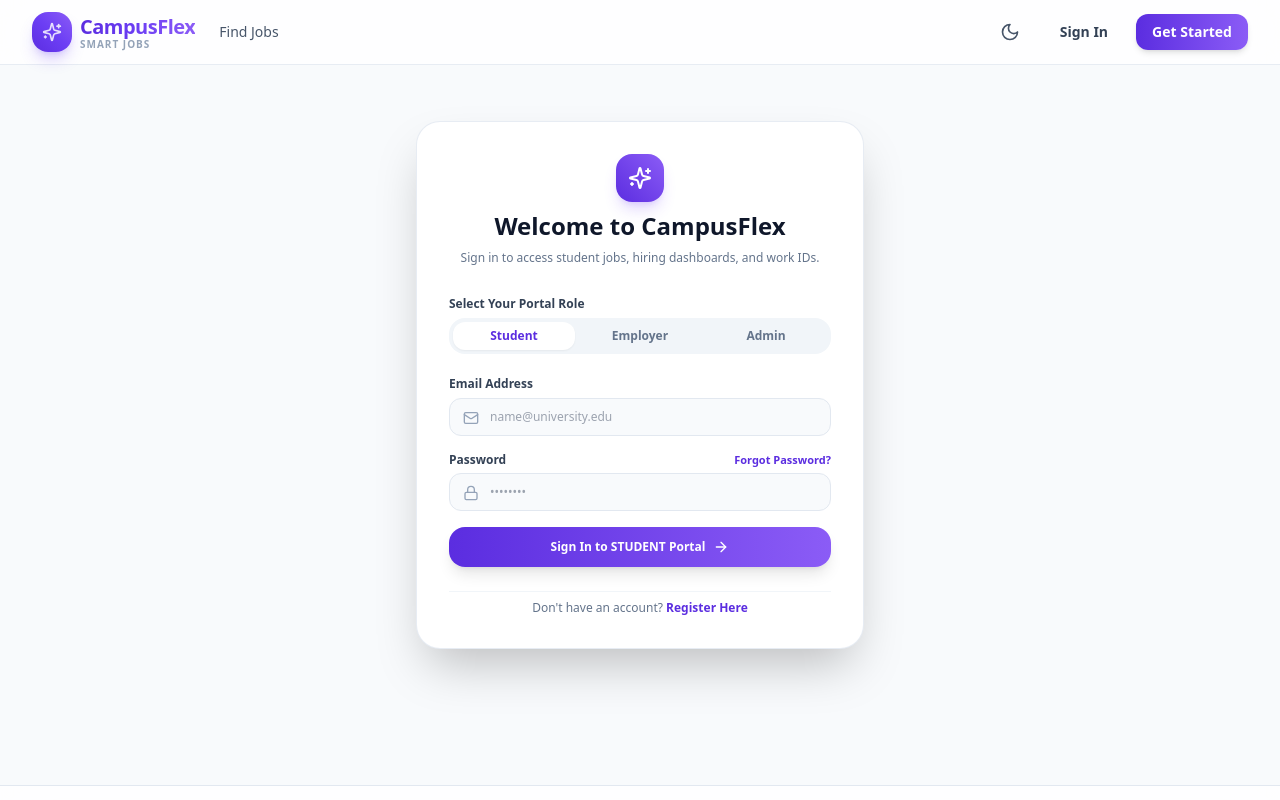
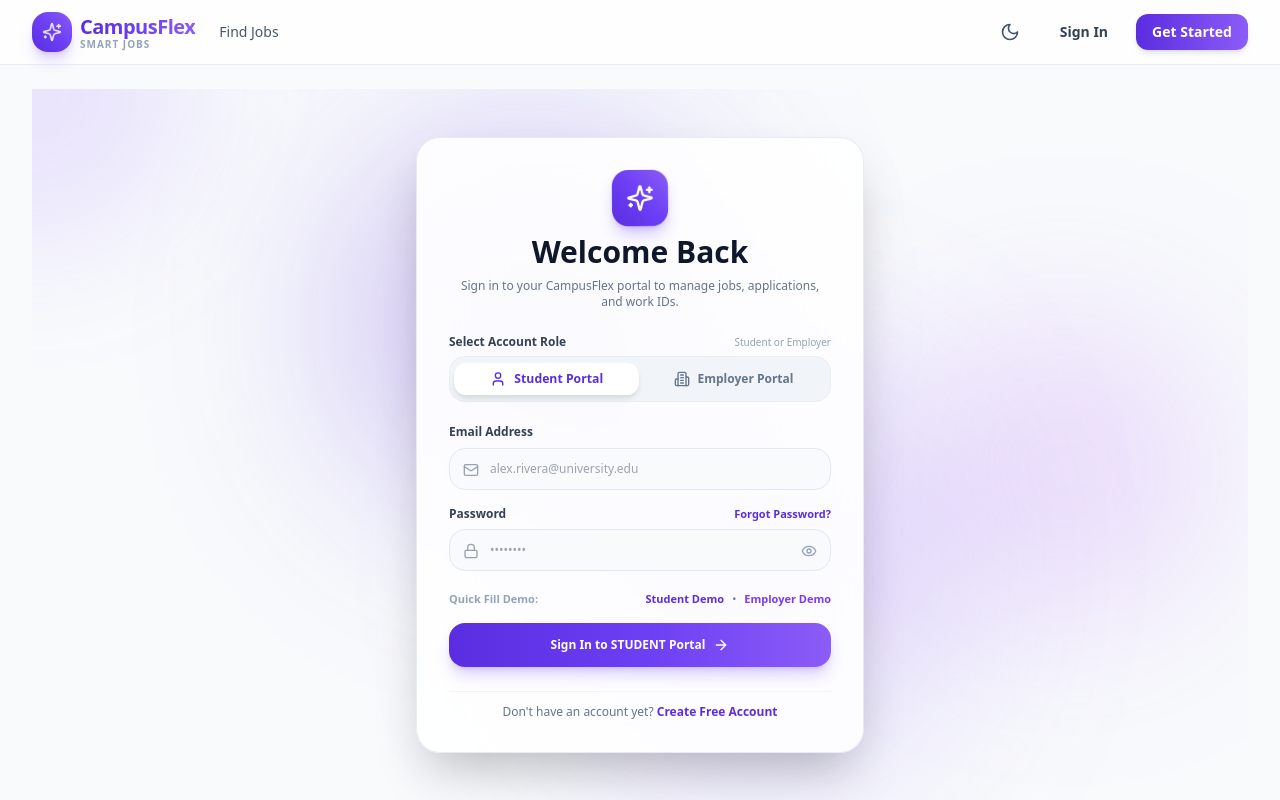
Before and after one commit to naswasanaah-byte/CampusFlex, a Next.js app: page /login in a window 1280 px wide. Shown: the top 800 px of the page. Built offline with nearby package versions, Linux system fonts and the light colour scheme.

Commit message:
Add interactive mouse parallax animation and password toggle to Login page

```diff
--- a/app/login/page.tsx
+++ b/app/login/page.tsx
@@ -1,12 +1,26 @@
 'use client';
 
-import React, { useState } from 'react';
+import React, { useState, useEffect, useRef } from 'react';
 import Link from 'next/link';
 import { useRouter } from 'next/navigation';
 import { useAuthStore } from '@/store/useAuthStore';
 import { UserRole } from '@/types';
-import { Sparkles, Mail, Lock, UserCheck, Building2, ShieldCheck, ArrowRight, AlertCircle, CheckCircle2 } from 'lucide-react';
+import {
+  Sparkles,
+  Mail,
+  Lock,
+  User,
+  Building2,
+  ArrowRight,
+  AlertCircle,
+  CheckCircle2,
+  Eye,
+  EyeOff,
+  Zap,
+  ShieldCheck
+} from 'lucide-react';
 import { Modal } from '@/components/ui/Modal';
+import { motion } from 'framer-motion';
 
 export default function LoginPage() {
   const router = useRouter();
@@ -14,23 +28,49 @@ export default function LoginPage() {
 
   const [email, setEmail] = useState('');
   const [password, setPassword] = useState('');
+  const [showPassword, setShowPassword] = useState(false);
   const [selectedRole, setSelectedRole] = useState<UserRole>('student');
   const [error, setError] = useState('');
   const [forgotModalOpen, setForgotModalOpen] = useState(false);
   const [forgotEmail, setForgotEmail] = useState('');
   const [forgotSent, setForgotSent] = useState(false);
 
+  // Mouse Position Tracking for Interactive Parallax & Glowing Cursor Trail
+  const containerRef = useRef<HTMLDivElement>(null);
+  const [mousePos, setMousePos] = useState({ x: 0, y: 0, normalizedX: 0, normalizedY: 0 });
+
+  const handleMouseMove = (e: React.MouseEvent<HTMLDivElement>) => {
+    if (!containerRef.current) return;
+    const rect = containerRef.current.getBoundingClientRect();
+    const x = e.clientX - rect.left;
+    const y = e.clientY - rect.top;
+    const normalizedX = (x / rect.width - 0.5) * 2; // -1 to 1
+    const normalizedY = (y / rect.height - 0.5) * 2; // -1 to 1
+    setMousePos({ x, y, normalizedX, normalizedY });
+  };
+
   const handleSubmit = (e: React.FormEvent) => {
     e.preventDefault();
     setError('');
+
+    if (!email.trim()) {
+      setError('Please enter your email address.');
+      return;
+    }
 
     const success = login(email, selectedRole);
     if (success) {
       if (selectedRole === 'employer') router.push('/employer/dashboard');
       else router.push('/student/dashboard');
     } else {
-      setError('Invalid email credentials. Please check your details.');
+      setError('Invalid credentials. Please check your email and password.');
     }
+  };
+
+  const handleQuickFillDemo = (demoEmail: string, role: UserRole) => {
+    setEmail(demoEmail);
+    setPassword('password123');
+    setSelectedRole(role);
   };
 
   const handleForgotSubmit = (e: React.FormEvent) => {
@@ -43,75 +83,144 @@ export default function LoginPage() {
   };
 
   return (
-    <div className="max-w-md mx-auto py-8">
-      <div className="bg-white dark:bg-slate-900 rounded-3xl border border-slate-200/80 dark:border-slate-800 p-8 shadow-2xl space-y-6">
+    <div
+      ref={containerRef}
+      onMouseMove={handleMouseMove}
+      className="relative min-h-[85vh] flex items-center justify-center py-12 px-4 overflow-hidden select-none"
+    >
+      {/* 1. MOUSE-FOLLOWING INTERACTIVE GLOWING ORBS & PARALLAX BACKGROUND */}
+      <motion.div
+        animate={{
+          x: mousePos.normalizedX * 40,
+          y: mousePos.normalizedY * 40,
+        }}
+        transition={{ type: 'spring', stiffness: 75, damping: 25 }}
+        className="absolute top-10 left-1/4 w-96 h-96 bg-primary-600/25 rounded-full blur-[100px] pointer-events-none"
+      />
+      <motion.div
+        animate={{
+          x: mousePos.normalizedX * -50,
+          y: mousePos.normalizedY * -50,
+        }}
+        transition={{ type: 'spring', stiffness: 60, damping: 20 }}
+        className="absolute bottom-10 right-1/4 w-96 h-96 bg-secondary-500/25 rounded-full blur-[100px] pointer-events-none"
+      />
+      <motion.div
+        animate={{
+          x: mousePos.normalizedX * 25,
+          y: mousePos.normalizedY * 25,
+        }}
+        transition={{ type: 'spring', stiffness: 90, damping: 30 }}
+        className="absolute top-1/3 right-10 w-72 h-72 bg-purple-500/20 rounded-full blur-[90px] pointer-events-none"
+      />
+
+      {/* Interactive Cursor Spotlight Trail */}
+      <div
+        className="absolute w-80 h-80 bg-primary-400/15 rounded-full blur-3xl pointer-events-none transition-opacity duration-300"
+        style={{
+          left: `${mousePos.x - 160}px`,
+          top: `${mousePos.y - 160}px`,
+        }}
+      />
+
+      {/* 2. 3D CARD CONTAINER WITH MOUSE PARALLAX TILT */}
+      <motion.div
+        style={{
+          transform: `perspective(1000px) rotateX(${mousePos.normalizedY * -4}deg) rotateY(${mousePos.normalizedX * 4}deg)`,
+        }}
+        transition={{ type: 'spring', stiffness: 100, damping: 20 }}
+        className="relative z-10 max-w-md w-full"
+      >
+        <div className="bg-white/90 dark:bg-slate-900/90 backdrop-blur-2xl rounded-3xl border border-slate-200/80 dark:border-slate-800/80 p-8 shadow-2xl space-y-6 transition-all duration-300 hover:shadow-primary-500/10">
 
           {/* Brand Header */}
           <div className="text-center space-y-2">
-          <div className="w-12 h-12 rounded-2xl bg-gradient-to-tr from-primary-600 to-secondary-500 flex items-center justify-center text-white mx-auto shadow-lg shadow-primary-500/20">
-            <Sparkles className="w-6 h-6" />
-          </div>
-          <h2 className="text-2xl font-black text-slate-900 dark:text-slate-100">
-            Welcome to CampusFlex
+            <motion.div
+              animate={{
+                rotate: [0, 5, -5, 0],
+                scale: [1, 1.05, 1],
+              }}
+              transition={{ repeat: Infinity, duration: 6, ease: 'easeInOut' }}
+              className="w-14 h-14 rounded-2xl bg-gradient-to-tr from-primary-600 via-primary-500 to-secondary-500 flex items-center justify-center text-white mx-auto shadow-lg shadow-primary-500/30"
+            >
+              <Sparkles className="w-7 h-7" />
+            </motion.div>
+
+            <h2 className="text-3xl font-black bg-gradient-to-r from-slate-900 via-primary-950 to-slate-900 dark:from-white dark:via-slate-100 dark:to-slate-300 bg-clip-text text-transparent">
+              Welcome Back
             </h2>
-          <p className="text-xs text-slate-500 dark:text-slate-400">
-            Sign in to access student jobs, hiring dashboards, and work IDs.
+            <p className="text-xs text-slate-500 dark:text-slate-400 font-medium">
+              Sign in to your CampusFlex portal to manage jobs, applications, and work IDs.
             </p>
           </div>
 
+          {/* Error Banner */}
           {error && (
-          <div className="p-3 rounded-xl bg-rose-50 border border-rose-200 text-rose-600 text-xs flex items-center gap-2">
+            <motion.div
+              initial={{ opacity: 0, y: -10 }}
+              animate={{ opacity: 1, y: 0 }}
+              className="p-3 rounded-2xl bg-rose-50 dark:bg-rose-950/40 border border-rose-200 dark:border-rose-800 text-rose-600 dark:text-rose-400 text-xs font-semibold flex items-center gap-2"
+            >
               <AlertCircle className="w-4 h-4 shrink-0" />
               <span>{error}</span>
-          </div>
+            </motion.div>
           )}
 
           {/* Login Form */}
           <form onSubmit={handleSubmit} className="space-y-4">
 
             {/* Role Selection Tabs */}
-          <div className="space-y-1">
-            <label className="text-xs font-bold text-slate-700 dark:text-slate-300">
-              Select Your Portal Role
+            <div className="space-y-1.5">
+              <label className="text-xs font-bold text-slate-700 dark:text-slate-300 flex items-center justify-between">
+                <span>Select Account Role</span>
+                <span className="text-[10px] text-slate-400 font-normal">Student or Employer</span>
               </label>
-            <div className="grid grid-cols-3 gap-1 p-1 bg-slate-100 dark:bg-slate-800 rounded-2xl">
-              {(['student', 'employer', 'admin'] as UserRole[]).map((r) => (
+              <div className="grid grid-cols-2 gap-1.5 p-1.5 bg-slate-100 dark:bg-slate-800/80 rounded-2xl border border-slate-200/50 dark:border-slate-700/50">
                 <button
-                  key={r}
                   type="button"
-                  onClick={() => setSelectedRole(r)}
-                  className={`py-1.5 text-xs font-bold capitalize rounded-xl transition-all ${
-                    selectedRole === r
-                      ? 'bg-white dark:bg-slate-900 text-primary-600 dark:text-primary-400 shadow-sm'
-                      : 'text-slate-500 hover:text-slate-800'
+                  onClick={() => setSelectedRole('student')}
+                  className={`py-2 text-xs font-extrabold rounded-xl flex items-center justify-center gap-2 transition-all ${
+                    selectedRole === 'student'
+                      ? 'bg-white dark:bg-slate-900 text-primary-600 dark:text-primary-400 shadow-md scale-[1.02]'
+                      : 'text-slate-500 hover:text-slate-800 dark:hover:text-slate-200'
                   }`}
                 >
-                  {r}
+                  <User className="w-4 h-4" /> Student Portal
                 </button>
-              ))}
+                <button
+                  type="button"
+                  onClick={() => setSelectedRole('employer')}
+                  className={`py-2 text-xs font-extrabold rounded-xl flex items-center justify-center gap-2 transition-all ${
+                    selectedRole === 'employer'
+                      ? 'bg-white dark:bg-slate-900 text-secondary-600 dark:text-secondary-400 shadow-md scale-[1.02]'
+                      : 'text-slate-500 hover:text-slate-800 dark:hover:text-slate-200'
+                  }`}
+                >
+                  <Building2 className="w-4 h-4" /> Employer Portal
+                </button>
               </div>
             </div>
 
             {/* Email Input */}
-          <div className="space-y-1">
+            <div className="space-y-1.5">
               <label className="text-xs font-bold text-slate-700 dark:text-slate-300">
                 Email Address
               </label>
-            <div className="relative">
-              <Mail className="w-4 h-4 absolute left-3.5 top-3 text-slate-400" />
+              <div className="relative group">
+                <Mail className="w-4 h-4 absolute left-3.5 top-3.5 text-slate-400 group-focus-within:text-primary-600 transition-colors" />
                 <input
                   type="email"
                   required
                   value={email}
                   onChange={(e) => setEmail(e.target.value)}
-                placeholder="name@university.edu"
-                className="w-full pl-10 pr-4 py-2.5 bg-slate-50 dark:bg-slate-800 border border-slate-200 dark:border-slate-700 rounded-xl text-xs font-medium text-slate-900 dark:text-slate-100 focus:outline-none focus:ring-2 focus:ring-primary-500"
+                  placeholder={selectedRole === 'student' ? 'alex.rivera@university.edu' : 'hiring@company.com'}
+                  className="w-full pl-10 pr-4 py-3 bg-slate-50 dark:bg-slate-800/60 border border-slate-200 dark:border-slate-700/80 rounded-2xl text-xs font-medium text-slate-900 dark:text-slate-100 focus:outline-none focus:ring-2 focus:ring-primary-500 transition-all"
                 />
               </div>
             </div>
 
-          {/* Password Input */}
-          <div className="space-y-1">
+            {/* Password Input with Show/Hide Toggle */}
+            <div className="space-y-1.5">
               <div className="flex items-center justify-between">
                 <label className="text-xs font-bold text-slate-700 dark:text-slate-300">
                   Password
@@ -119,42 +228,75 @@ export default function LoginPage() {
                 <button
                   type="button"
                   onClick={() => setForgotModalOpen(true)}
-                className="text-[11px] text-primary-600 hover:underline font-semibold"
+                  className="text-[11px] text-primary-600 dark:text-primary-400 hover:underline font-semibold"
                 >
                   Forgot Password?
                 </button>
               </div>
-            <div className="relative">
-              <Lock className="w-4 h-4 absolute left-3.5 top-3 text-slate-400" />
+              <div className="relative group">
+                <Lock className="w-4 h-4 absolute left-3.5 top-3.5 text-slate-400 group-focus-within:text-primary-600 transition-colors" />
                 <input
-                type="password"
+                  type={showPassword ? 'text' : 'password'}
                   required
                   value={password}
                   onChange={(e) => setPassword(e.target.value)}
                   placeholder="••••••••"
-                className="w-full pl-10 pr-4 py-2.5 bg-slate-50 dark:bg-slate-800 border border-slate-200 dark:border-slate-700 rounded-xl text-xs font-medium text-slate-900 dark:text-slate-100 focus:outline-none focus:ring-2 focus:ring-primary-500"
+                  className="w-full pl-10 pr-10 py-3 bg-slate-50 dark:bg-slate-800/60 border border-slate-200 dark:border-slate-700/80 rounded-2xl text-xs font-medium text-slate-900 dark:text-slate-100 focus:outline-none focus:ring-2 focus:ring-primary-500 transition-all"
                 />
+                <button
+                  type="button"
+                  onClick={() => setShowPassword(!showPassword)}
+                  className="absolute right-3.5 top-3.5 text-slate-400 hover:text-slate-600 dark:hover:text-slate-200 transition-colors"
+                >
+                  {showPassword ? <EyeOff className="w-4 h-4" /> : <Eye className="w-4 h-4" />}
+                </button>
               </div>
             </div>
 
-          {/* Submit Action */}
+            {/* Demo Fill Helper Chips */}
+            <div className="pt-1 flex items-center justify-between text-[11px] text-slate-500">
+              <span className="font-semibold text-slate-400">Quick Fill Demo:</span>
+              <div className="flex gap-2">
                 <button
+                  type="button"
+                  onClick={() => handleQuickFillDemo('alex.rivera@university.edu', 'student')}
+                  className="text-primary-600 hover:underline font-bold"
+                >
+                  Student Demo
+                </button>
+                <span>•</span>
+                <button
+                  type="button"
+                  onClick={() => handleQuickFillDemo('hiring@techcorp.com', 'employer')}
+                  className="text-secondary-600 hover:underline font-bold"
+                >
+                  Employer Demo
+                </button>
+              </div>
+            </div>
+
+            {/* Submit Button */}
+            <motion.button
+              whileHover={{ scale: 1.02 }}
+              whileTap={{ scale: 0.98 }}
               type="submit"
-            className="w-full py-3 text-xs font-extrabold text-white bg-gradient-to-r from-primary-600 to-secondary-500 rounded-2xl shadow-lg hover:opacity-95 transition-opacity flex items-center justify-center gap-2"
+              className="w-full py-3.5 text-xs font-black text-white bg-gradient-to-r from-primary-600 via-primary-500 to-secondary-500 rounded-2xl shadow-lg shadow-primary-500/25 hover:opacity-95 transition-all flex items-center justify-center gap-2 cursor-pointer mt-2"
             >
-            Sign In to {selectedRole.toUpperCase()} Portal <ArrowRight className="w-4 h-4" />
-          </button>
+              <span>Sign In to {selectedRole.toUpperCase()} Portal</span>
+              <ArrowRight className="w-4 h-4" />
+            </motion.button>
           </form>
 
           {/* Register Prompt */}
-        <div className="text-center text-xs text-slate-500 dark:text-slate-400 pt-2 border-t border-slate-100 dark:border-slate-800">
-          Don't have an account?{' '}
-          <Link href="/register" className="font-bold text-primary-600 hover:underline">
-            Register Here
+          <div className="text-center text-xs text-slate-500 dark:text-slate-400 pt-3 border-t border-slate-100 dark:border-slate-800">
+            Don't have an account yet?{' '}
+            <Link href="/register" className="font-extrabold text-primary-600 dark:text-primary-400 hover:underline">
+              Create Free Account
             </Link>
           </div>
 
         </div>
+      </motion.div>
 
       {/* Forgot Password Modal */}
       <Modal
@@ -164,14 +306,14 @@ export default function LoginPage() {
       >
         {forgotSent ? (
           <div className="py-6 text-center space-y-3">
-            <CheckCircle2 className="w-10 h-10 text-emerald-500 mx-auto" />
+            <CheckCircle2 className="w-10 h-10 text-emerald-500 mx-auto animate-bounce" />
             <h4 className="font-bold text-slate-900 dark:text-slate-100">Reset Email Sent!</h4>
             <p className="text-xs text-slate-500">Check your inbox for password reset instructions.</p>
           </div>
         ) : (
           <form onSubmit={handleForgotSubmit} className="space-y-4">
-            <p className="text-xs text-slate-500">
-              Enter your university email address and we'll send you a password reset link.
+            <p className="text-xs text-slate-500 leading-relaxed">
+              Enter your registered university or company email address and we'll send you a password recovery link.
             </p>
             <div className="space-y-1">
               <label className="text-xs font-bold text-slate-700 dark:text-slate-300">
@@ -188,9 +330,9 @@ export default function LoginPage() {
             </div>
             <button
               type="submit"
-              className="w-full py-2.5 text-xs font-bold text-white bg-primary-600 rounded-xl shadow-md"
+              className="w-full py-3 text-xs font-bold text-white bg-primary-600 rounded-xl shadow-md hover:bg-primary-700 transition-colors"
             >
-              Send Reset Link
+              Send Reset Password Link
             </button>
           </form>
         )}
```
Lines whose indentation alone changed are shown as unchanged.
